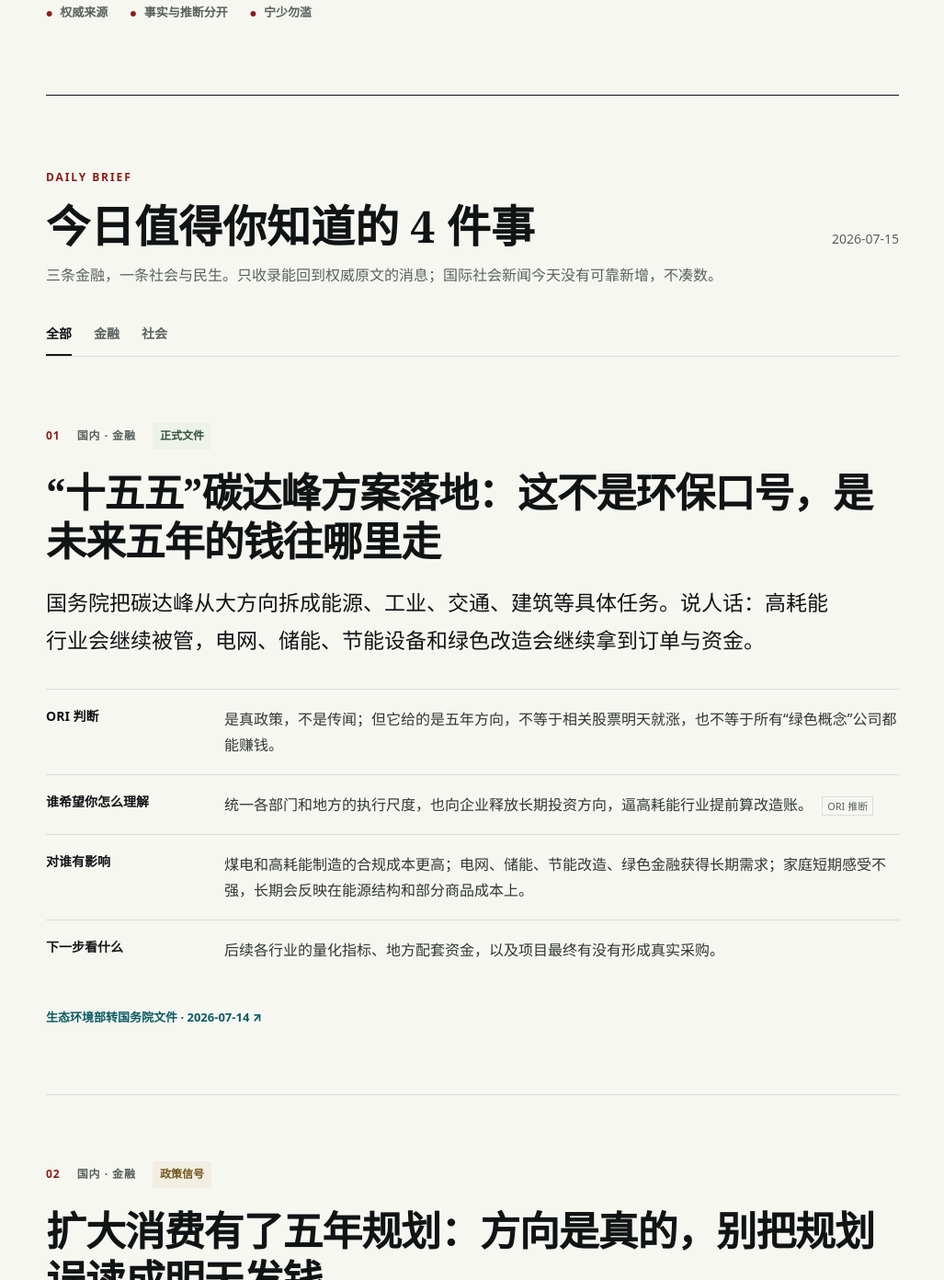
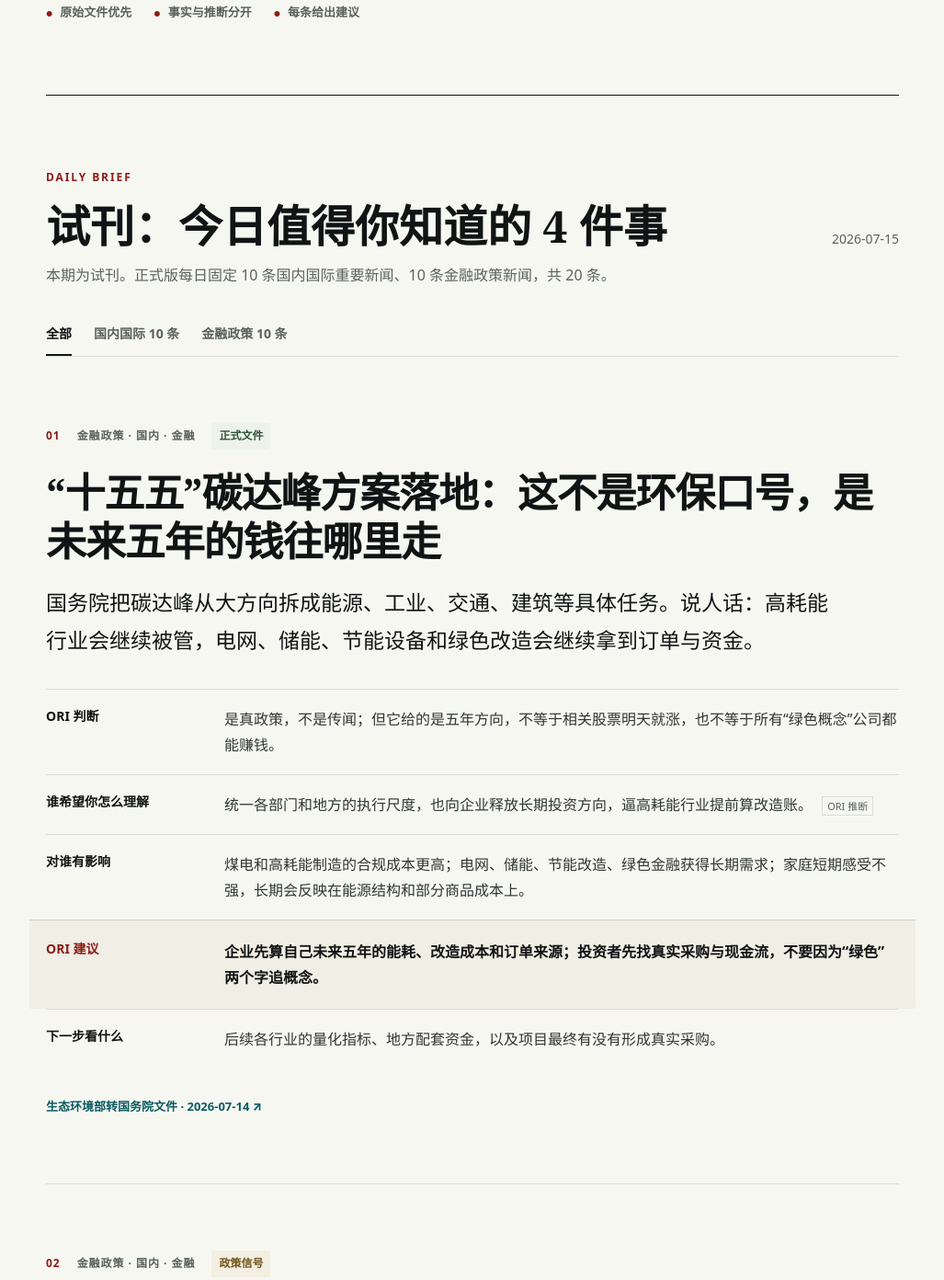
Before and after one commit to xiaode12362/ori-lin-site, a plain HTML site: page news.html in a window 1280 px wide. Shown: the part 507-1899 px from the top of the page at 92% size, without its empty margins (126-1153 px from the left). Drawn offline with Linux system fonts and the light colour scheme.

Commit message:
upgrade daily news to twenty source-led judgments

```diff
--- a/news.html
+++ b/news.html
@@ -4,7 +4,7 @@
   <meta charset="utf-8">
   <meta name="viewport" content="width=device-width, initial-scale=1">
   <title>ORI 新闻判断｜金融与社会新闻，说人话</title>
-  <meta name="description" content="ORI-LIN 每日筛选国内外金融与社会新闻，用人话说明事实、信号、发布目的与实际影响。">
+  <meta name="description" content="ORI-LIN 每日筛选 10 条国内国际重要新闻与 10 条金融政策新闻，用人话说明事实、目的、影响与行动建议。">
   <link rel="stylesheet" href="styles.css">
 </head>
 <body>
@@ -21,10 +21,10 @@
   <main class="news-shell">
     <header class="news-hero">
       <p class="eyebrow">ORI NEWS JUDGMENT</p>
-      <h1>金融与社会新闻，<br>说人话。</h1>
-      <p>不追热搜，不堆消息。只选会影响钱、工作、行业和普通人生活的国内外新闻。</p>
+      <h1>每天 20 条，<br>只说有用的。</h1>
+      <p>10 条国内国际重要新闻，10 条金融政策新闻。全部翻译成 ORI 说人话和 ORI 建议。</p>
       <div class="news-principles" aria-label="编辑原则">
-        <span>权威来源</span><span>事实与推断分开</span><span>宁少勿滥</span>
+        <span>原始文件优先</span><span>事实与推断分开</span><span>每条给出建议</span>
       </div>
     </header>
 
@@ -39,8 +39,8 @@
       <p class="news-note" id="editionNote"></p>
       <div class="news-filter" aria-label="筛选新闻">
         <button class="is-active" type="button" data-filter="all">全部</button>
-        <button type="button" data-filter="金融">金融</button>
-        <button type="button" data-filter="社会">社会</button>
+        <button type="button" data-filter="国内国际新闻">国内国际 10 条</button>
+        <button type="button" data-filter="金融政策">金融政策 10 条</button>
       </div>
       <div id="newsList" class="news-list">
         <p class="news-loading">正在读取今日内容……</p>
@@ -49,8 +49,8 @@
 
     <section class="news-method">
       <p class="eyebrow">SOURCE RULES</p>
-      <h2>来源不够硬，今天就少发一条。</h2>
-      <p>国内优先央视、新华社、中国政府网、央行、统计局及监管部门；国际优先彭博、路透、AP、FT、WSJ及央行、监管机构、国际组织。自媒体、搬运号和无法回到原始出处的内容，不采用。</p>
+      <h2>先看钱、合同、文件和行为，最后才看观点。</h2>
+      <p>A 级是政策、财报、公告、合同、招标、专利和法院文件；B 级是财新、路透、彭博、FT、WSJ 等专业媒体；C 级自媒体只用来发现线索，不能直接支持结论。</p>
       <p class="news-disclaimer">“发布目标”是 ORI 根据发布主体、时点和措辞作出的推断，不冒充已证实事实；“烟雾弹”只表示叙事可能大于新增事实，不等于假新闻。</p>
     </section>
   </main>
--- a/news.js
+++ b/news.js
@@ -11,7 +11,7 @@
   }[char]));
 
   const render = (filter = 'all') => {
-    const visible = filter === 'all' ? items : items.filter((item) => item.category === filter);
+    const visible = filter === 'all' ? items : items.filter((item) => item.group === filter);
     if (!visible.length) {
       list.innerHTML = '<p class="news-empty">这一栏今天没有足够可靠的消息。宁可空着，不拿噪音凑数。</p>';
       return;
@@ -20,7 +20,7 @@
       <article class="news-card">
         <div class="news-card-meta">
           <span>${String(index + 1).padStart(2, '0')}</span>
-          <span>${escapeHtml(item.region)} · ${escapeHtml(item.category)}</span>
+          <span>${escapeHtml(item.group)} · ${escapeHtml(item.region)} · ${escapeHtml(item.category)}</span>
           <span class="news-verdict ${escapeHtml(item.verdictTone || '')}">${escapeHtml(item.verdict)}</span>
         </div>
         <h3>${escapeHtml(item.title)}</h3>
@@ -29,6 +29,7 @@
           <div><dt>ORI 判断</dt><dd>${escapeHtml(item.judgment)}</dd></div>
           <div><dt>谁希望你怎么理解</dt><dd>${escapeHtml(item.publisherGoal)} <small>ORI 推断</small></dd></div>
           <div><dt>对谁有影响</dt><dd>${escapeHtml(item.impact)}</dd></div>
+          <div class="news-advice"><dt>ORI 建议</dt><dd>${escapeHtml(item.advice)}</dd></div>
           <div><dt>下一步看什么</dt><dd>${escapeHtml(item.watch)}</dd></div>
         </dl>
         <a class="news-source" href="${escapeHtml(item.sourceUrl)}" target="_blank" rel="noopener noreferrer">${escapeHtml(item.source)} · ${escapeHtml(item.publishedAt)} ↗</a>
--- a/news.json
+++ b/news.json
@@ -4,10 +4,11 @@
   "editions": [
     {
       "date": "2026-07-15",
-      "title": "今日值得你知道的 4 件事",
-      "note": "三条金融，一条社会与民生。只收录能回到权威原文的消息；国际社会新闻今天没有可靠新增，不凑数。",
+      "title": "试刊：今日值得你知道的 4 件事",
+      "note": "本期为试刊。正式版每日固定 10 条国内国际重要新闻、10 条金融政策新闻，共 20 条。",
       "items": [
         {
+          "group": "金融政策",
           "region": "国内",
           "category": "金融",
           "title": "“十五五”碳达峰方案落地：这不是环保口号，是未来五年的钱往哪里走",
@@ -17,12 +18,14 @@
           "judgment": "是真政策，不是传闻；但它给的是五年方向，不等于相关股票明天就涨，也不等于所有“绿色概念”公司都能赚钱。",
           "publisherGoal": "统一各部门和地方的执行尺度，也向企业释放长期投资方向，逼高耗能行业提前算改造账。",
           "impact": "煤电和高耗能制造的合规成本更高；电网、储能、节能改造、绿色金融获得长期需求；家庭短期感受不强，长期会反映在能源结构和部分商品成本上。",
+          "advice": "企业先算自己未来五年的能耗、改造成本和订单来源；投资者先找真实采购与现金流，不要因为“绿色”两个字追概念。",
           "watch": "后续各行业的量化指标、地方配套资金，以及项目最终有没有形成真实采购。",
           "source": "生态环境部转国务院文件",
           "sourceUrl": "https://www.mee.gov.cn/zcwj/gwywj/202607/t20260714_1161655.shtml",
           "publishedAt": "2026-07-14"
         },
         {
+          "group": "金融政策",
           "region": "国内",
           "category": "金融",
           "title": "扩大消费有了五年规划：方向是真的，别把规划误读成明天发钱",
@@ -32,12 +35,14 @@
           "judgment": "是真文件，也是明确方向；烟雾弹风险在于市场可能把长期规划包装成短期强刺激。",
           "publisherGoal": "稳定消费预期，告诉地方和企业未来要把资源投向哪些消费场景。",
           "impact": "零售、文旅、养老、家政和本地生活服务可能获得政策支持；制造业要更重视以旧换新和消费品升级；普通人真正得到多少，要看补贴、社保与收入政策。",
+          "advice": "先等预算、补贴和地方细则，再判断谁真正拿到订单；不要把五年规划当成明天到账的刺激资金。",
           "watch": "有没有中央和地方预算、补贴规模、落地时间，以及居民可支配收入是否同步改善。",
           "source": "商务部",
           "sourceUrl": "https://www.mofcom.gov.cn/zfxxgk/fdzdgknr/ztfl/gnmygl/art/2026/art_c9b4c4851de94b18809007ff90d9cce0.html",
           "publishedAt": "2026-07"
         },
         {
+          "group": "国内国际新闻",
           "region": "国内",
           "category": "社会",
           "title": "广西山洪后徒步五小时救老人：它是救援事实，也是基层应急能力的一次压力测试",
@@ -47,12 +52,14 @@
           "judgment": "事件本身可信。报道强调人的努力，但不能因此忽略偏远地区道路、通信和急救的结构性短板。",
           "publisherGoal": "呈现救援行动与公共服务投入的正面价值，同时提醒社会关注汛期安全。",
           "impact": "对保险、应急通信、道路养护、基层医疗和防灾设备提出真实需求；对普通家庭的提醒是，极端天气下不能只靠个人经验判断出行风险。",
+          "advice": "家庭准备极端天气联系人、药品和备用电源；相关企业检查通信、物流与人员安全预案是否真能在断路断网时运行。",
           "watch": "同类地区是否补上通信、道路和转运预案，而不是事件结束后只留下感人故事。",
           "source": "央视网",
           "sourceUrl": "https://news.cctv.com/2026/07/14/ARTITIgq786Gd3CPuTl9iuj5260714.shtml",
           "publishedAt": "2026-07-14 07:02"
         },
         {
+          "group": "国内国际新闻",
           "region": "国际",
           "category": "金融",
           "title": "IMF 更新全球经济判断：预测不是事实，真正有用的是它在担心什么",
@@ -62,6 +69,7 @@
           "judgment": "不是假新闻，也不是已经发生的事实。把预测数字当结论是误读；更重要的是看 IMF 调高或调低了谁，以及为什么。",
           "publisherGoal": "协调全球政策预期，提醒各国哪些风险可能拖累增长和金融稳定。",
           "impact": "出口企业要关注主要贸易伙伴需求；能源和航运仍受地缘风险牵动；科技投资强但估值更依赖利率；家庭会通过就业、汇率和物价间接受影响。",
+          "advice": "企业用汇率、能源和海外需求做三套情景预算；不要因为一版全球预测就立刻改变长期投资或资产配置。",
           "watch": "各国实际通胀、央行利率路径、能源价格和贸易限制是否偏离 IMF 的前提。",
           "source": "国际货币基金组织 IMF",
           "sourceUrl": "https://www.imf.org/-/media/files/publications/weo/2026/update/july/english/text.pdf",
--- a/styles.css
+++ b/styles.css
@@ -985,6 +985,22 @@ a.archive-item:hover strong {
   margin: 0;
 }
 
+.news-analysis .news-advice {
+  background: #f0eee5;
+  border-top-color: #d5d0bf;
+  margin: 0 -18px;
+  padding: 20px 18px;
+}
+
+.news-analysis .news-advice dt {
+  color: var(--accent);
+}
+
+.news-analysis .news-advice dd {
+  color: var(--ink);
+  font-weight: 700;
+}
+
 .news-analysis small {
   border: 1px solid var(--line);
   color: var(--muted);
```
Also changed, not shown: index.html (+2 -2 lines).
